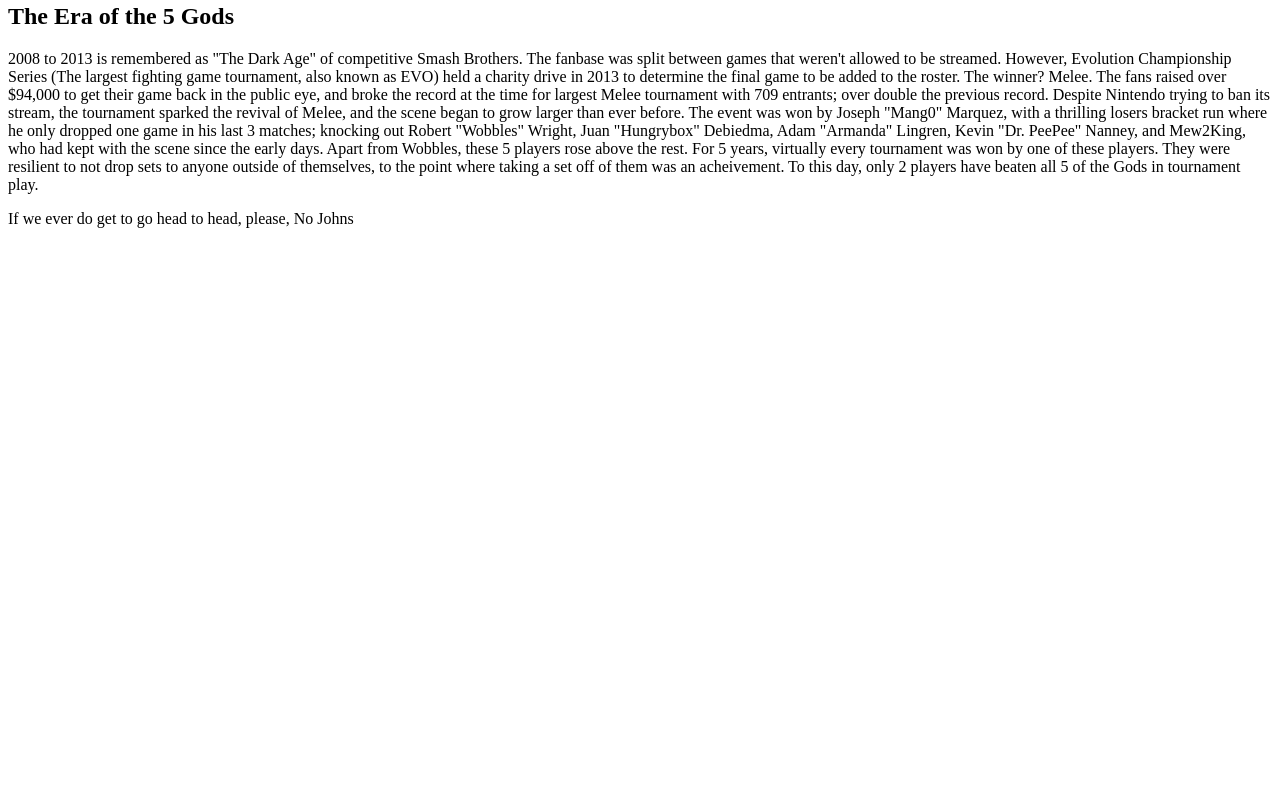
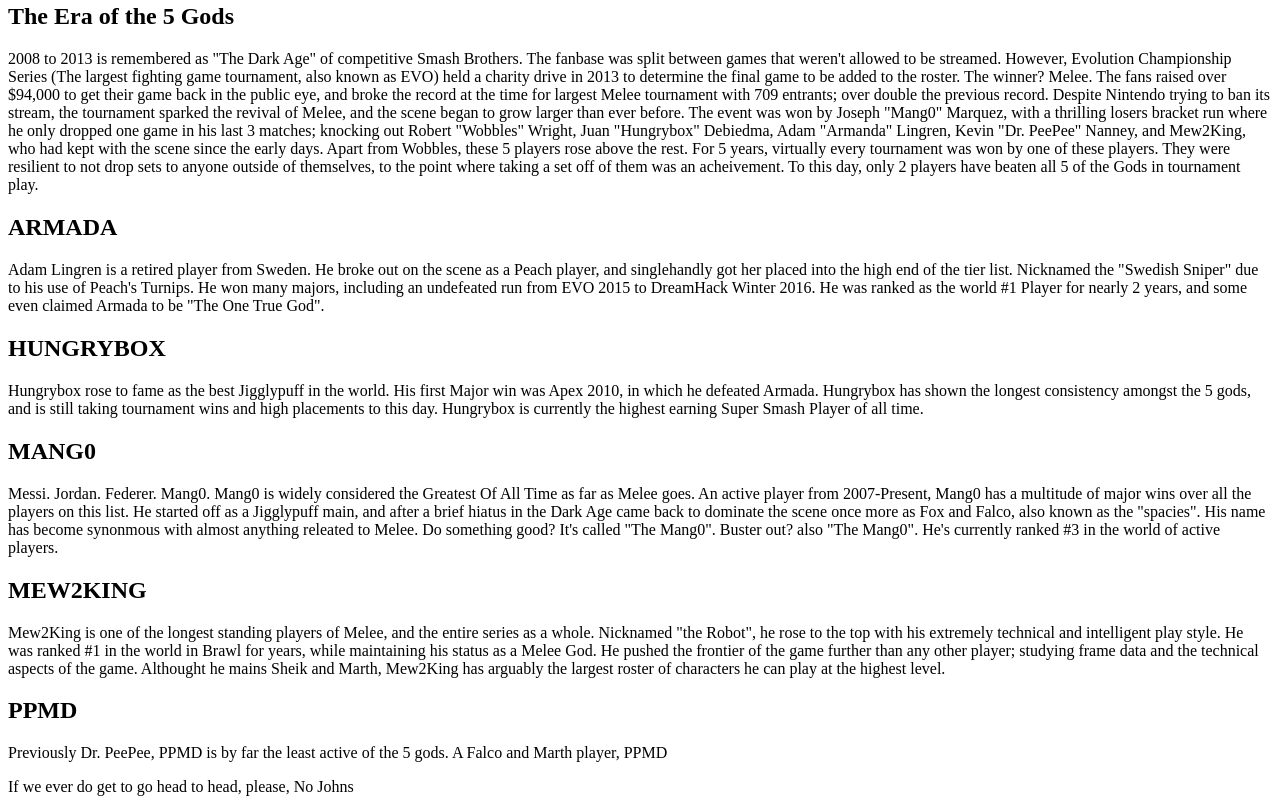
Before and after one commit to LaunchCodeAllhubs/js-assignment-4-html-me-something-antsilva93, a website: page index.html in a window 1280 px wide. Shown: the part 482-1286 px from the top of the page. Before the commit the page ends 800 px from the top, so only its background shows below. Drawn offline with Linux system fonts and the light colour scheme.

Commit message:
working on PPMD

```diff
--- a/index.html
+++ b/index.html
@@ -37,6 +37,36 @@
             2008 to 2013 is remembered as "The Dark Age" of competitive Smash Brothers. The fanbase was split between games that weren't allowed to be streamed. However, Evolution Championship Series (The largest fighting game tournament, also known as EVO) held a charity drive in 2013 to determine the final game to be added to the roster. The winner? Melee. The fans raised over $94,000 to get their game back in the public eye, and broke the record at the time for largest Melee tournament with 709 entrants; over double the previous record. Despite Nintendo trying to ban its stream, the tournament sparked the revival of Melee, and the scene began to grow larger than ever before. The event was won by Joseph "Mang0" Marquez, with a thrilling losers bracket run where he only dropped one game in his last 3 matches; knocking out Robert "Wobbles" Wright, Juan "Hungrybox" Debiedma, Adam "Armanda" Lingren, Kevin "Dr. PeePee" Nanney, and Mew2King, who had kept with the scene since the early days. Apart from Wobbles, these 5 players rose above the rest. For 5 years, virtually every tournament was won by one of these players. They were resilient to not drop sets to anyone outside of themselves, to the point where taking a set off of them was an acheivement. To this day, only 2 players have beaten all 5 of the Gods in tournament play.
          </p>
       </article>
+      <article>
+         <h2>ARMADA</h2>
+         <p>
+            Adam Lingren is a retired player from Sweden. He broke out on the scene as a Peach player, and singlehandly got her placed into the high end of the tier list. Nicknamed the "Swedish Sniper" due to his use of Peach's Turnips. He won many majors, including an undefeated run from EVO 2015 to DreamHack Winter 2016. He was ranked as the world #1 Player for nearly 2 years, and some even claimed Armada to be "The One True God".
+         </p>
+      </article>
+      <article>
+         <h2>HUNGRYBOX</h2>
+         <p>
+            Hungrybox rose to fame as the best Jigglypuff in the world. His first Major win was Apex 2010, in which he defeated Armada. Hungrybox has shown the longest consistency amongst the 5 gods, and is still taking tournament wins and high placements to this day. Hungrybox is currently the highest earning Super Smash Player of all time.
+         </p>
+      </article>
+      <article>
+         <h2>MANG0</h2>
+         <p>
+            Messi. Jordan. Federer. Mang0. Mang0 is widely considered the Greatest Of All Time as far as Melee goes. An active player from 2007-Present, Mang0 has a multitude of major wins over all the players on this list. He started off as a Jigglypuff main, and after a brief hiatus in the Dark Age came back to dominate the scene once more as Fox and Falco, also known as the "spacies". His name has become synonmous with almost anything releated to Melee. Do something good? It's called "The Mang0". Buster out? also "The Mang0". He's currently ranked #3 in the world of active players.
+         </p>
+      </article>
+      <article>
+         <h2>MEW2KING</h2>
+         <p>
+            Mew2King is one of the longest standing players of Melee, and the entire series as a whole. Nicknamed "the Robot", he rose to the top with his extremely technical and intelligent play style. He was ranked #1 in the world in Brawl for years, while maintaining his status as a Melee God. He pushed the frontier of the game further than any other player; studying frame data and the technical aspects of the game. Althought he mains Sheik and Marth, Mew2King has arguably the largest roster of characters he can play at the highest level.
+         </p>
+      </article>
+      <article>
+         <h2>PPMD</h2>
+         <p>
+            Previously Dr. PeePee, PPMD is by far the least active of the 5 gods. A Falco and Marth player, PPMD
+         </p>
+      </article>
    </main>
 
    <footer>If we ever do get to go head to head, please, No Johns</footer>
```
